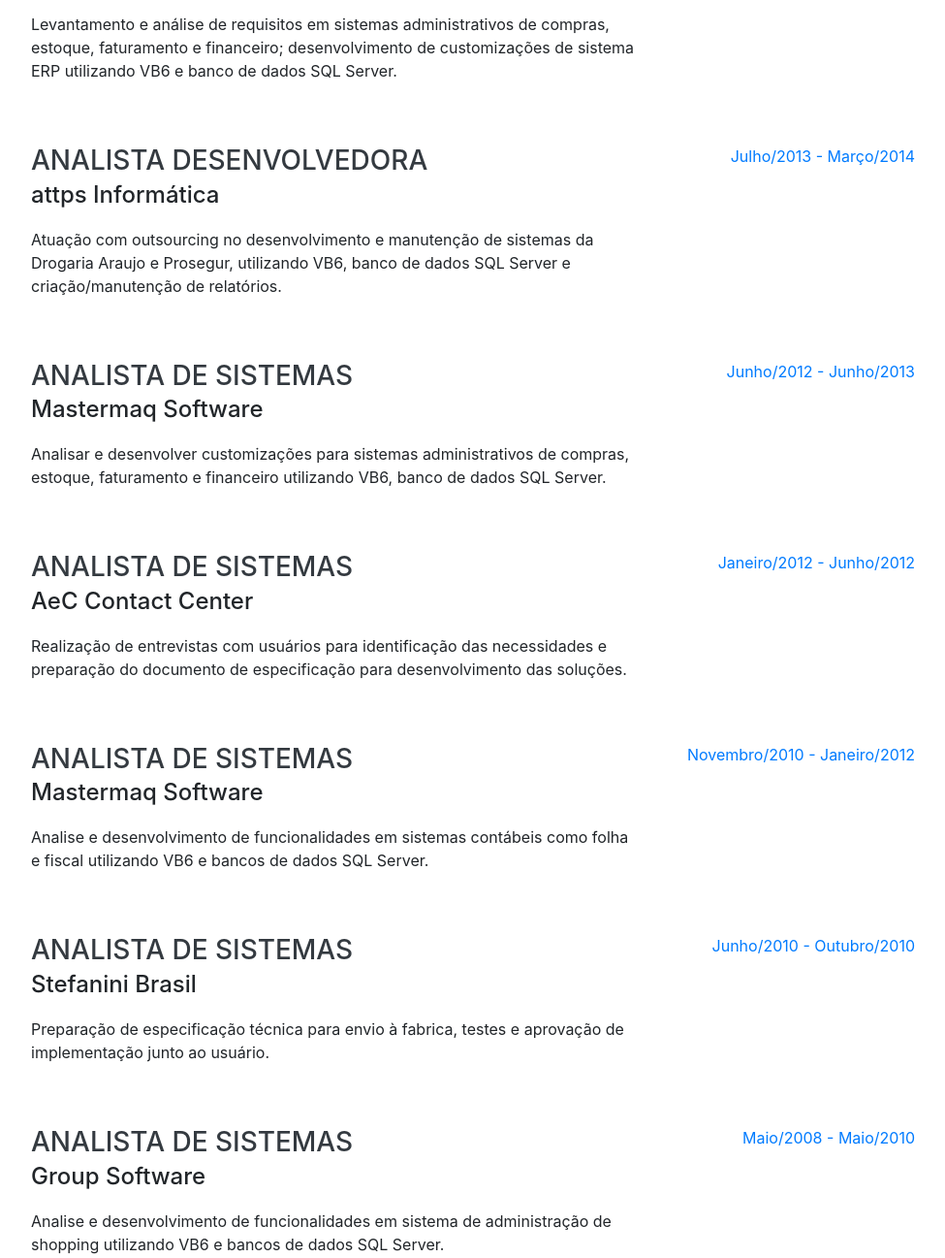
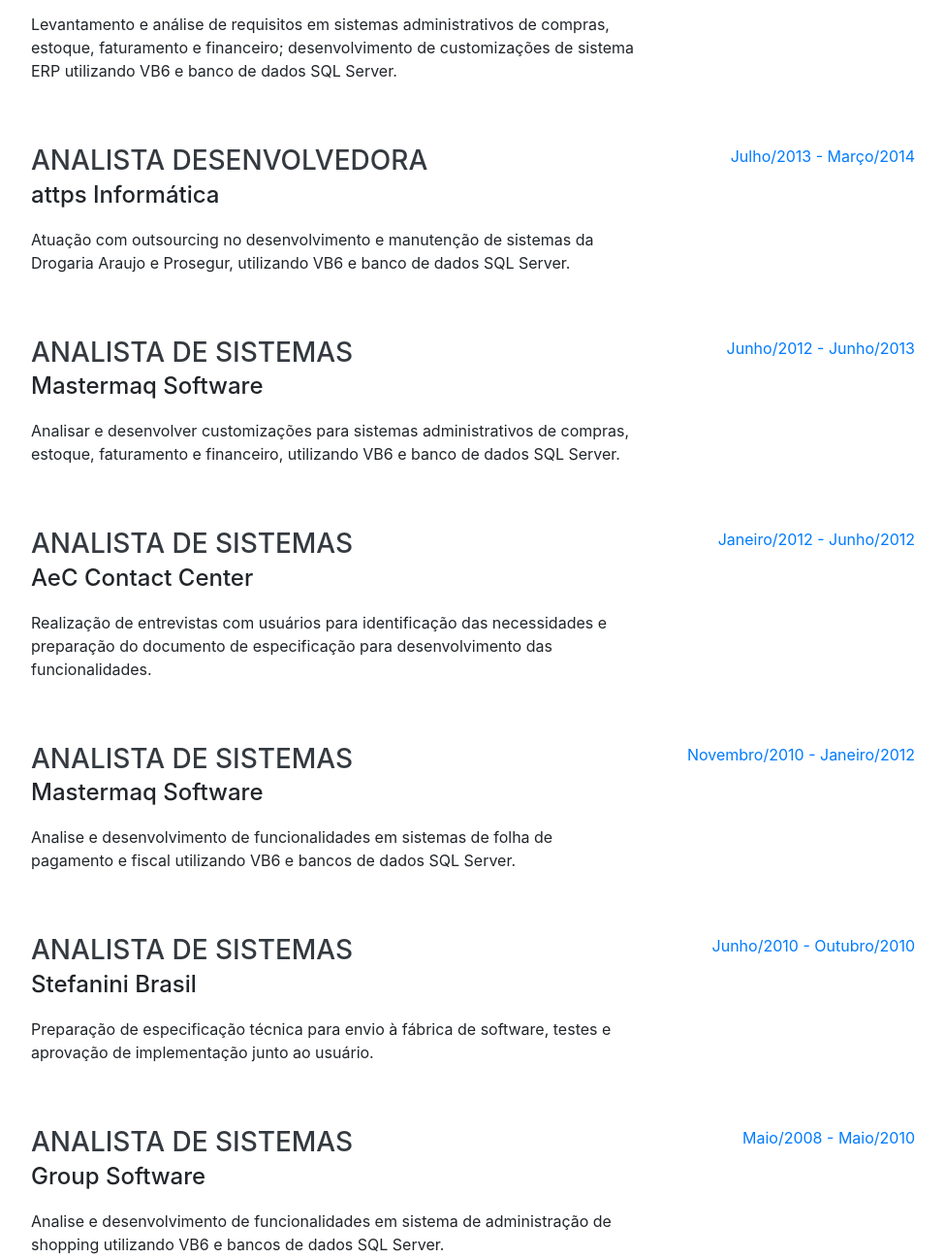
Before and after one commit to apsimao/apsimao.github.io, a website with bundled scripts: page index.html in a window 1280 px wide. Shown: the part 2108-3405 px from the top of the page at 97% size, without its empty margins (288-1263 px from the left). Built offline with nearby package versions, Linux system fonts and the light colour scheme; a web font is replaced by a local one.

Commit message:
ajuste de textos das experiẽncias profissionais

```diff
--- a/index.html
+++ b/index.html
@@ -156,7 +156,7 @@
           <div class="resume-content">
             <h3 id="cargo" class="mb-0">Analista desenvolvedora</h3>
             <div class="subheading mb-3">attps Informática</div>
-            <p>Atuação com outsourcing no desenvolvimento e manutenção de sistemas da Drogaria Araujo e Prosegur, utilizando VB6, banco de dados SQL Server e criação/manutenção de relatórios.</p>
+            <p>Atuação com outsourcing no desenvolvimento e manutenção de sistemas da Drogaria Araujo e Prosegur, utilizando VB6 e banco de dados SQL Server.</p>
           </div>
           <div class="resume-date text-md-right">
             <span class="text-primary">Julho/2013 - Março/2014</span>
@@ -167,7 +167,7 @@
           <div class="resume-content">
             <h3 id="cargo" class="mb-0">Analista de sistemas</h3>
             <div class="subheading mb-3">Mastermaq Software</div>
-            <p>Analisar e desenvolver customizações para sistemas administrativos de compras, estoque, faturamento e financeiro utilizando VB6, banco de dados SQL Server.</p>
+            <p>Analisar e desenvolver customizações para sistemas administrativos de compras, estoque, faturamento e financeiro, utilizando VB6 e banco de dados SQL Server.</p>
           </div>
           <div class="resume-date text-md-right">
             <span class="text-primary">Junho/2012 - Junho/2013</span>
@@ -178,7 +178,7 @@
           <div class="resume-content">
             <h3 id="cargo" class="mb-0">Analista de sistemas</h3>
             <div class="subheading mb-3">AeC Contact Center</div>
-            <p>Realização de entrevistas com usuários para identificação das necessidades e preparação do documento de especificação para desenvolvimento das soluções.</p>
+            <p>Realização de entrevistas com usuários para identificação das necessidades e preparação do documento de especificação para desenvolvimento das funcionalidades.</p>
           </div>
           <div class="resume-date text-md-right">
             <span class="text-primary">Janeiro/2012 - Junho/2012</span>
@@ -189,7 +189,7 @@
           <div class="resume-content">
             <h3 id="cargo" class="mb-0">Analista de sistemas</h3>
             <div class="subheading mb-3">Mastermaq Software</div>
-            <p>Analise e desenvolvimento de funcionalidades em sistemas contábeis como folha e fiscal utilizando VB6 e bancos de dados SQL Server.</p>
+            <p>Analise e desenvolvimento de funcionalidades em sistemas de folha de pagamento e fiscal utilizando VB6 e bancos de dados SQL Server.</p>
           </div>
           <div class="resume-date text-md-right">
             <span class="text-primary">Novembro/2010 - Janeiro/2012</span>
@@ -200,7 +200,7 @@
           <div class="resume-content">
             <h3 id="cargo" class="mb-0">Analista de sistemas</h3>
             <div class="subheading mb-3">Stefanini Brasil</div>
-            <p>Preparação de especificação técnica para envio à fabrica, testes e aprovação de implementação junto ao usuário.</p>
+            <p>Preparação de especificação técnica para envio à fábrica de software, testes e aprovação de implementação junto ao usuário.</p>
           </div>
           <div class="resume-date text-md-right">
             <span class="text-primary">Junho/2010 - Outubro/2010</span>
```
